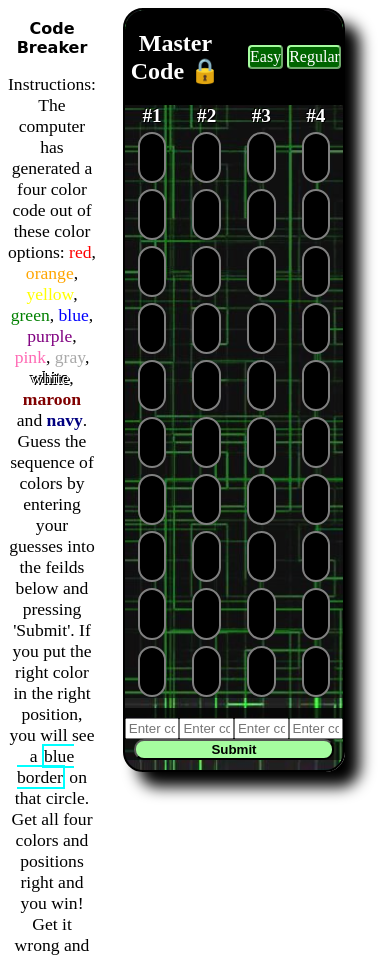
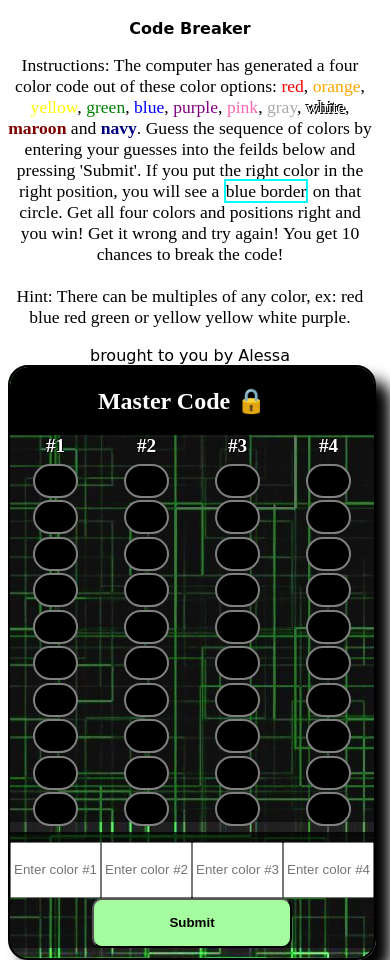
Before and after one commit to alessapm/mastermindgame, a plain HTML site: page index.html in a window 390 px wide. Shown: the top 960 px of the page. Drawn offline with nearby package versions, Linux system fonts and the light colour scheme; a web font is replaced by a local one.

Commit message:
started readme and responsive design

```diff
--- a/css/style.css
+++ b/css/style.css
@@ -264,11 +264,38 @@
 }
 
 
-@media(max-width: 700px){
+@media(max-width: 500px){
   h1{
     font-size: 1em;
   };
+  h1:hover{
+    font-size: 1em;
+  }
   #container{
+    display: flex;
     flex-direction: column;
   }
+  #left {
+    display: flex;
+    flex-direction: column;
+  }
+  #gameboard{
+    height: 70%;
+    width: 100%;
+  }
+  .circle{
+    min-height: 30px;
+    margin: 2px;
+  }
+
+  input {
+    min-height:50px;
+  }
+  .level {
+    display: none;
+  }
+
+  #enter {
+    min-height: 50px;
+  }
 }
--- a/js/main.js
+++ b/js/main.js
@@ -77,9 +77,6 @@
       //Check for individual color matches. If color match, nothing
       //if not color match, fade background-color back to black
 
-    //check for complete win //may need to put a timeOut function
-    //on this so the colors show up before the alert.
-    //also obviously change the alert to an overlay or something.
     var circlesCorrect = 0;
 
 
```
Also changed, not shown: index.html (+6 -5 lines), 1 other file.
